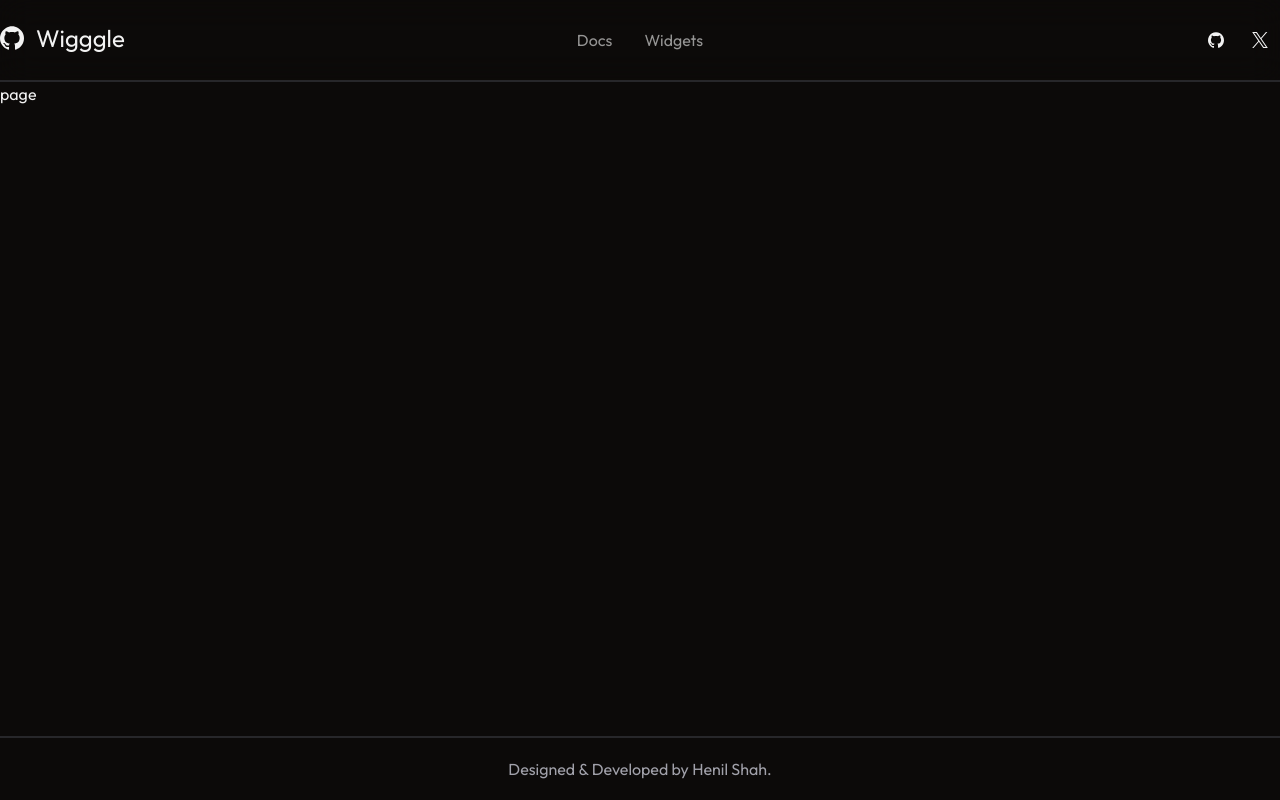
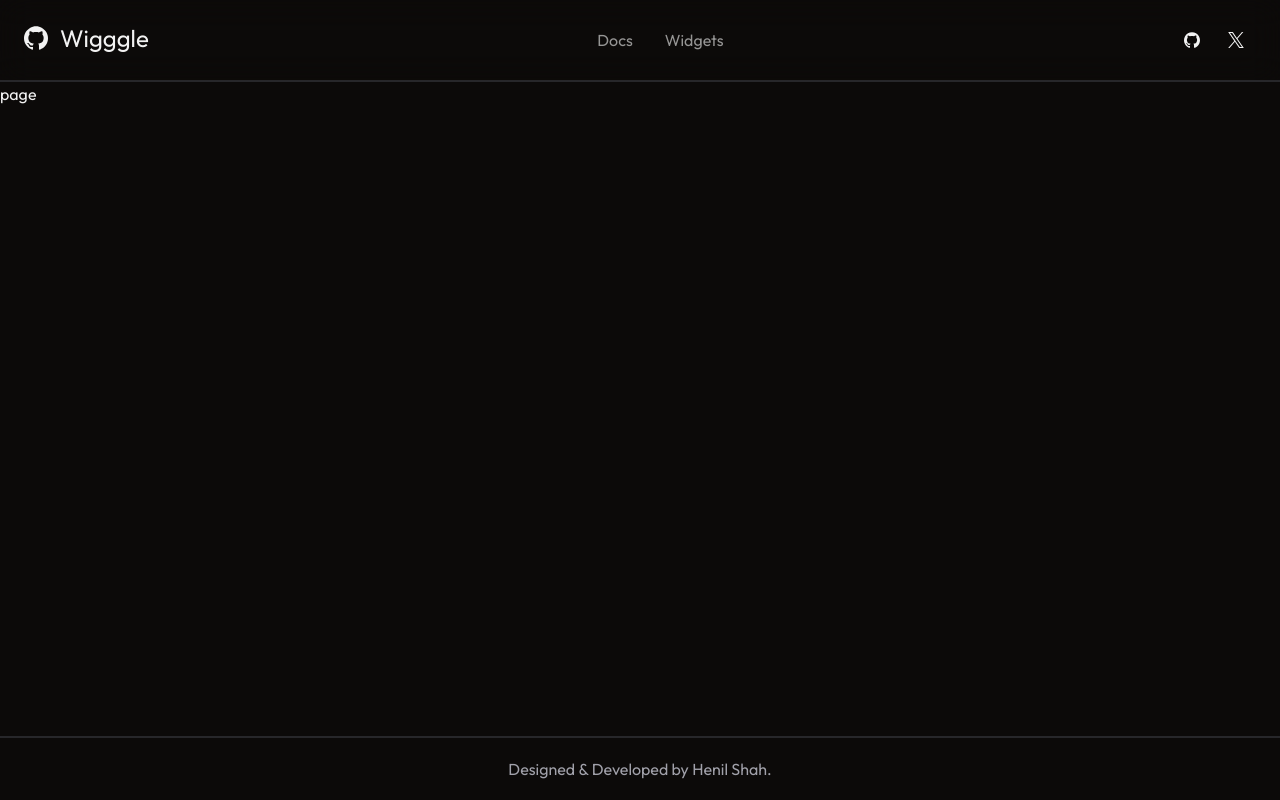
Before and after one commit to henilshahdev/wigggle, a Next.js app: page / in a window 1280 px wide. Built offline with nearby package versions, Linux system fonts and the light colour scheme.

Commit message:
:wrench: Minor UI fixes

```diff
--- a/app/docs/[[...slug]]/page.tsx
+++ b/app/docs/[[...slug]]/page.tsx
@@ -47,7 +47,7 @@ const page = async ({ params }: DocPageProps) => {
 	}
 
 	return (
-		<main className="relative lg:gap-10  py-1 pe-12">
+		<main className="relative lg:gap-10 py-1 md:pe-12">
 			<div className="mx-auto w-full min-w-0 pb-16">
 				<div className="flex flex-col">
 					<div className="space-y-2">
--- a/app/docs/layout.tsx
+++ b/app/docs/layout.tsx
@@ -14,7 +14,7 @@ const layout = ({ children }: ComponentLayoutProps) => {
 			<ScrollArea className="hidden md:block w-80 p-6">
 				<DocsSidebarNav items={docsConfig.sidebarNav} />
 			</ScrollArea>
-			<ScrollArea className="w-full py-6 md:pl-6">{children}</ScrollArea>
+			<ScrollArea className="w-full p-6 px-10 md:px-6">{children}</ScrollArea>
 		</div>
 	);
 };
--- a/components/shared/component-preview.tsx
+++ b/components/shared/component-preview.tsx
@@ -2,11 +2,10 @@
 
 import * as React from "react";
 import { Index } from "__registry__";
-import { LoaderCircleIcon, RotateCcw } from "lucide-react";
+import { LoaderCircleIcon } from "lucide-react";
 
 import { useConfig } from "@/hooks/use-config";
 import { cn } from "@/lib/utils";
-import { Button } from "@/components/ui/button";
 import { Tabs, TabsContent, TabsList, TabsTrigger } from "@/components/ui/tabs";
 import ComponentWrapper from "./component-wrapper";
 import { styles } from "@/registry/registry-styles";
@@ -79,13 +78,6 @@ export function ComponentPreview({
 				)}
 				<TabsContent value="preview" className="relative rounded-md" key={key}>
 					<ComponentWrapper>
-						<Button
-							onClick={() => setKey((prev) => prev + 1)}
-							className="absolute right-1.5 top-1.5 z-10 ml-4 flex items-center rounded-lg px-3 py-1"
-							variant="ghost"
-						>
-							<RotateCcw aria-label="restart-btn" size={16} />
-						</Button>
 						<React.Suspense
 							fallback={
 								<div className="flex items-center text-sm text-muted-foreground">
--- a/components/shared/header.tsx
+++ b/components/shared/header.tsx
@@ -14,18 +14,18 @@ export async function Header() {
 				"supports-backdrop-blur:bg-background/90 sticky top-0 z-40 w-full backdrop-blur-lg border-b-2"
 			)}
 		>
-			<div className="container mx-auto flex items-center h-20 px-6 sm:px-0">
+			<div className="container mx-auto flex items-center h-20 px-6">
 				<div className="flex items-center justify-between flex-1 gap-2">
 					<MobileNav />
 					<div className="w-full flex-1 md:w-auto md:flex-none -mt-1">
-						<Link href="/" className="relative flex justify-start items-center space-x-3 w-48">
+						<Link href="/" className="relative flex justify-start items-center space-x-3 max-w-48">
 							<Icons.gitHub className="size-6" />
 							<span className="text-2xl">{siteConfig.name}</span>
 						</Link>
 					</div>
 					<MainNav />
 
-					<nav className="w-48 flex justify-end items-center gap-x-1">
+					<nav className="max-w-48 flex justify-end items-center gap-x-1">
 						<Link href={siteConfig.links.github} target="_blank" rel="noreferrer">
 							<div
 								className={cn(
--- a/components/ui/accordion.tsx
+++ b/components/ui/accordion.tsx
@@ -1,24 +1,20 @@
-"use client"
+"use client";
 
-import * as React from "react"
-import * as AccordionPrimitive from "@radix-ui/react-accordion"
-import { ChevronDown } from "lucide-react"
+import * as React from "react";
+import * as AccordionPrimitive from "@radix-ui/react-accordion";
+import { ChevronDown } from "lucide-react";
 
-import { cn } from "@/lib/utils"
+import { cn } from "@/lib/utils";
 
-const Accordion = AccordionPrimitive.Root
+const Accordion = AccordionPrimitive.Root;
 
 const AccordionItem = React.forwardRef<
 	React.ElementRef<typeof AccordionPrimitive.Item>,
 	React.ComponentPropsWithoutRef<typeof AccordionPrimitive.Item>
 >(({ className, ...props }, ref) => (
-  <AccordionPrimitive.Item
-    ref={ref}
-    className={cn("border-b", className)}
-    {...props}
-  />
-))
-AccordionItem.displayName = "AccordionItem"
+	<AccordionPrimitive.Item ref={ref} className={cn("border-b", className)} {...props} />
+));
+AccordionItem.displayName = "AccordionItem";
 
 const AccordionTrigger = React.forwardRef<
 	React.ElementRef<typeof AccordionPrimitive.Trigger>,
@@ -28,7 +24,7 @@ const AccordionTrigger = React.forwardRef<
 		<AccordionPrimitive.Trigger
 			ref={ref}
 			className={cn(
-        "flex flex-1 items-center justify-between py-4 font-medium transition-all hover:underline [&[data-state=open]>svg]:rotate-180",
+				"flex flex-1 items-center justify-between py-4 text-start font-medium transition-all hover:underline [&[data-state=open]>svg]:rotate-180",
 				className
 			)}
 			{...props}
@@ -37,8 +33,8 @@ const AccordionTrigger = React.forwardRef<
 			<ChevronDown className="h-4 w-4 shrink-0 transition-transform duration-200" />
 		</AccordionPrimitive.Trigger>
 	</AccordionPrimitive.Header>
-))
-AccordionTrigger.displayName = AccordionPrimitive.Trigger.displayName
+));
+AccordionTrigger.displayName = AccordionPrimitive.Trigger.displayName;
 
 const AccordionContent = React.forwardRef<
 	React.ElementRef<typeof AccordionPrimitive.Content>,
@@ -51,8 +47,8 @@ const AccordionContent = React.forwardRef<
 	>
 		<div className={cn("pb-4 pt-0", className)}>{children}</div>
 	</AccordionPrimitive.Content>
-))
+));
 
-AccordionContent.displayName = AccordionPrimitive.Content.displayName
+AccordionContent.displayName = AccordionPrimitive.Content.displayName;
 
-export { Accordion, AccordionItem, AccordionTrigger, AccordionContent }
+export { Accordion, AccordionItem, AccordionTrigger, AccordionContent };
```
Lines whose indentation alone changed are shown as unchanged.
